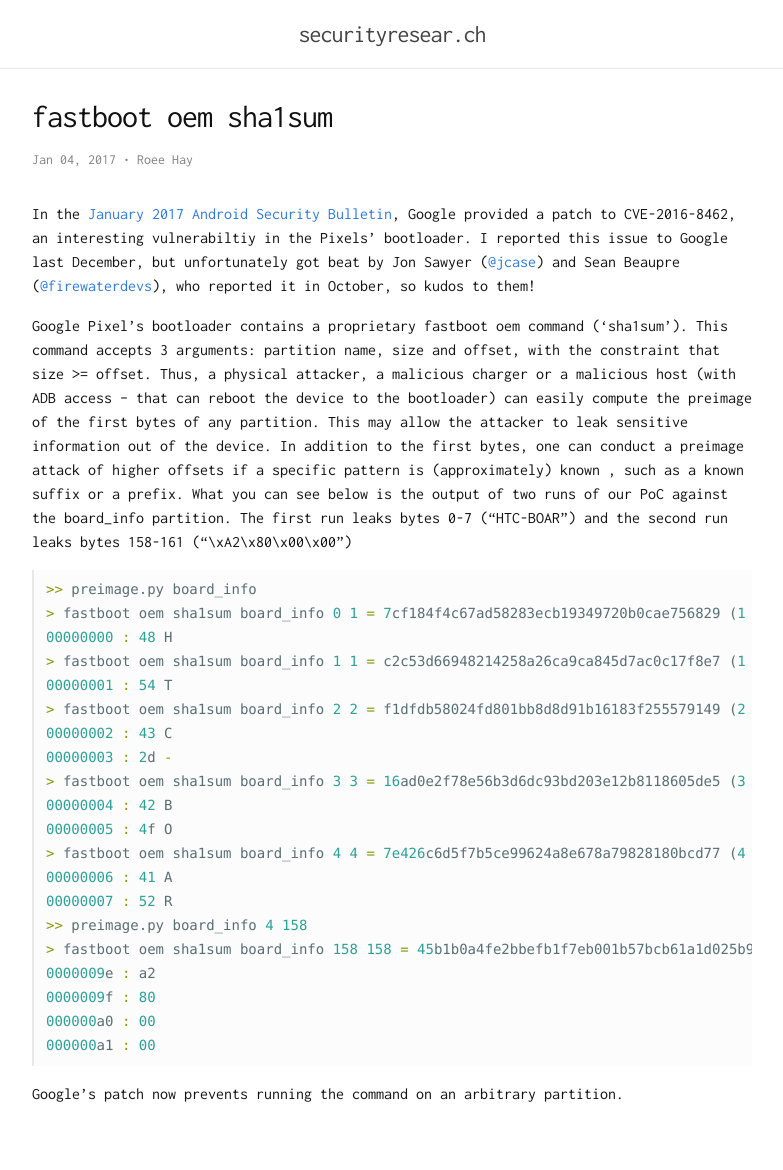
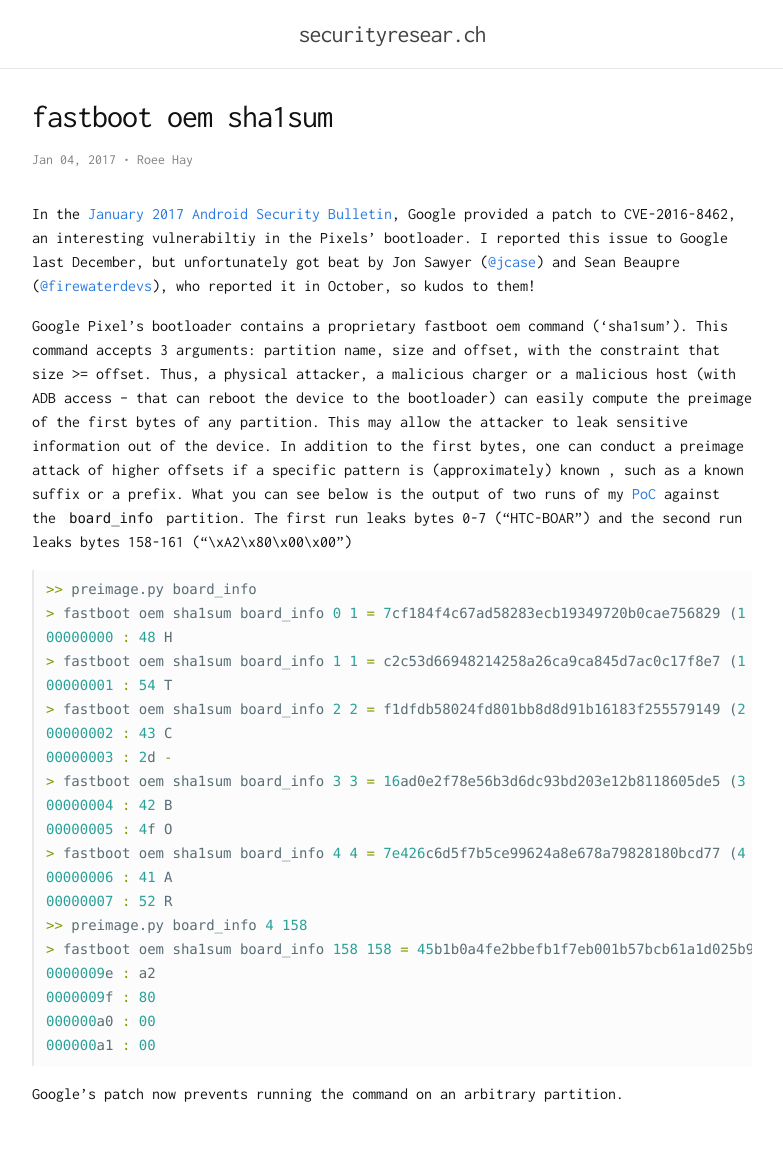
Before and after one commit to roeeh/roeeh.github.io, a Jekyll site: the page built from _posts/2017-01-04-fastboot-oem-sha1sum.md, in a window 1280 px wide. Shown: the whole page, without its empty margins (248-1031 px from the left). Built offline with Jekyll 4.4.1, drawn with Linux system fonts in a browser that asks for light colours.

Commit message:
Update 2017-01-04-fastboot-oem-sha1sum.md

```diff
--- a/_posts/2017-01-04-fastboot-oem-sha1sum.md
+++ b/_posts/2017-01-04-fastboot-oem-sha1sum.md
@@ -17,7 +17,7 @@ compute the preimage of the first bytes of any partition. This may allow the att
 out of the device. In addition to the first bytes, one can conduct a preimage attack of higher offsets if a specific
 pattern is (approximately) known , such as a known suffix or a prefix.
 What you can see below is the output of two
-runs of our PoC against the board_info partition. The first run leaks bytes 0-7 ("HTC-BOAR") and the second run
+runs of my [PoC](https://github.com/roeeh/PoC/tree/master/CVE-2016-8462) against the `board_info` partition. The first run leaks bytes 0-7 ("HTC-BOAR") and the second run
 leaks bytes 158-161 ("\xA2\x80\x00\x00")
 
 {% highlight C %}
```
